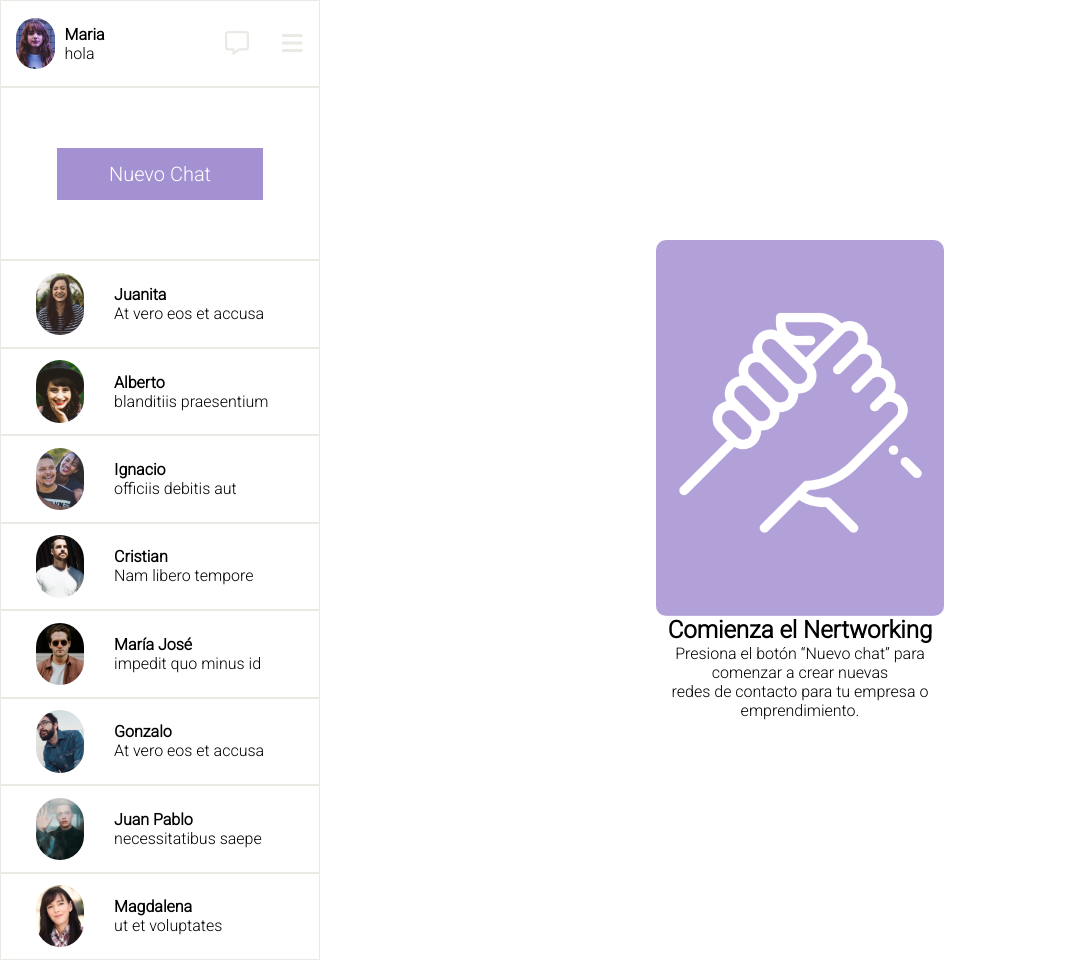
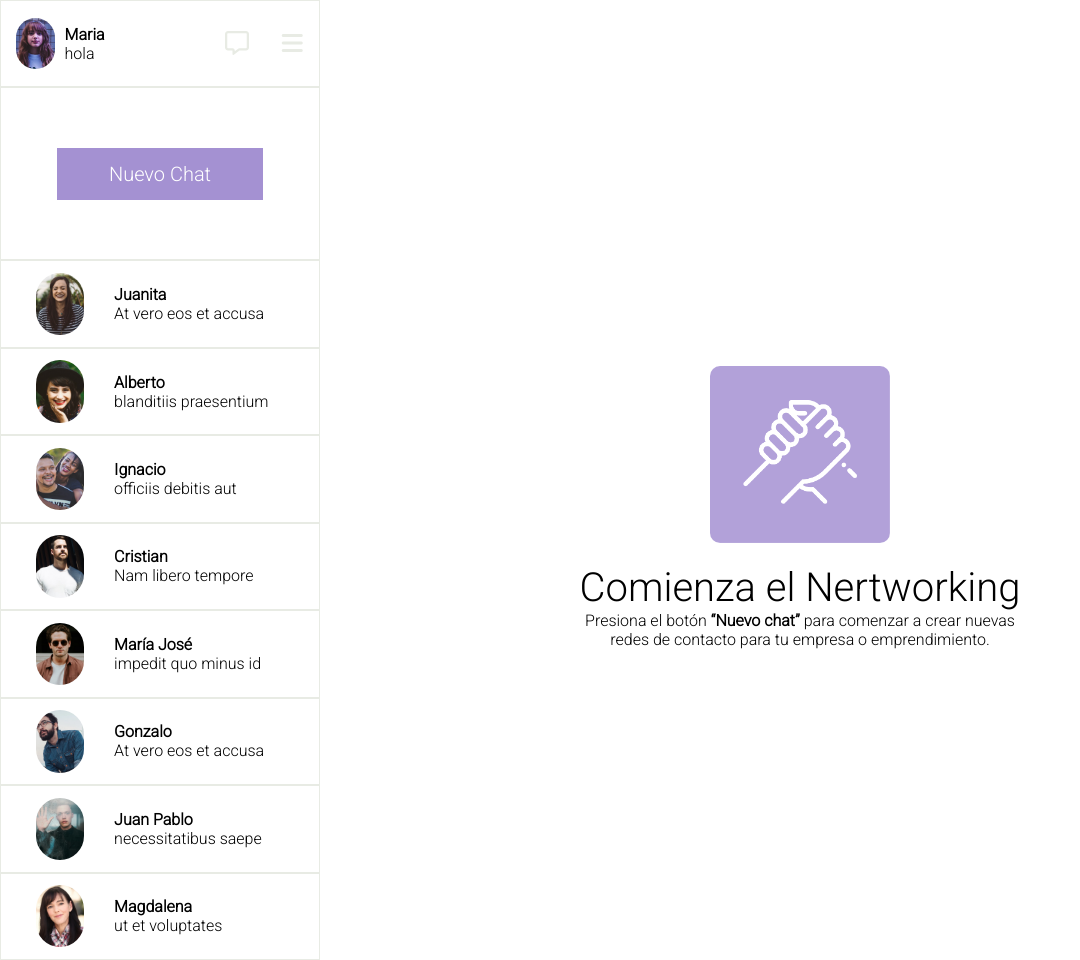
Before and after one commit to Pgonzalez21/desafioflexbox, a plain HTML site: page index.html in a window 1280 px wide. Shown: the whole page, without its empty margins (0-1080 px from the left). Drawn offline with Linux system fonts and the light colour scheme.

Commit message:
Finalizacion proyecto

```diff
--- a/assets/css/style.css
+++ b/assets/css/style.css
@@ -171,8 +171,8 @@ body{
 
 
 .bg{
-    height: 50%;
-    width: 30%;
+    height: 100%;
+    width: 100%;
     display: flex;
     flex-direction: column;
     justify-content: center;
@@ -185,9 +185,19 @@ body{
 }
 
 .bg img{
-    height: 100%;
-    width: 100%;
+    /* height: 30%; */
+    width: 30%;
     object-fit: cover;
     border-radius: 10px;
 
 }
+
+.descripcion{
+    width: 100%;
+    height: 30px;
+    margin-top: 15px;
+}
+
+.titulo{
+    font-size: 40px;
+}
--- a/index.html
+++ b/index.html
@@ -137,12 +137,17 @@
     </section>
     <section class="mensaje">
         <div class="bg">
-            <!-- <div class="bg_img"> -->
+            <div class="bg_img">
                 <img src="./assets/img/hand.png" alt="Logo">
-            <!-- </div> -->
-                <h4>Comienza el Nertworking</h4>
-                <p>Presiona el botón “Nuevo chat” para comenzar a crear nuevas <br>
-                    redes de contacto para tu empresa o emprendimiento.</p>
+            </div>
+
+        <div class="descripcion">
+            <p class="titulo">Comienza el Nertworking</p>
+            <p>Presiona el botón <strong>“Nuevo chat” </strong> para comenzar a crear nuevas <br>
+                redes de contacto para tu empresa o emprendimiento.</p>
+         </div>
+
+
 
         </div>
     </section>
```
